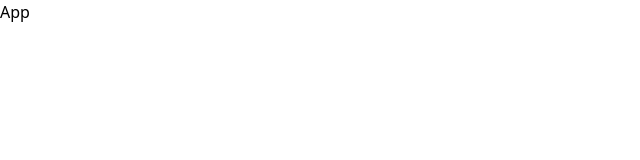
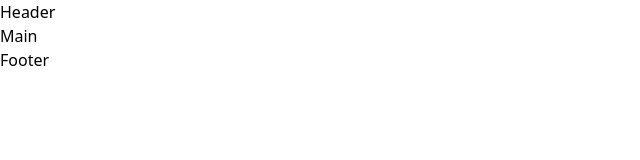
Before and after one commit to bestii/EV-Charging-Simulator-FE, a React (Vite) app: page / in a window 1280 px wide. Shown: the top 160 px of the page, without its empty margins (0-640 px from the left). Built offline with nearby package versions, Linux system fonts and the light colour scheme.

Commit message:
Add @heroicons/react dependency and update App component structure

```diff
--- a/package.json
+++ b/package.json
@@ -11,6 +11,7 @@
     "preview": "vite preview"
   },
   "dependencies": {
+    "@heroicons/react": "^2.2.0",
     "@hookform/resolvers": "^4.1.3",
     "@tanstack/react-query": "^5.69.0",
     "react": "^19.0.0",
--- a/src/App.tsx
+++ b/src/App.tsx
@@ -1,5 +1,11 @@
 const App = () => {
-  return <div>App</div>;
+  return (
+    <>
+      <header>Header</header>
+      <main>Main</main>
+      <footer>Footer</footer>
+    </>
+  );
 };
 
 export default App;
```
Also changed, not shown: 1 other file (tests, documents, lock files or other folders).
